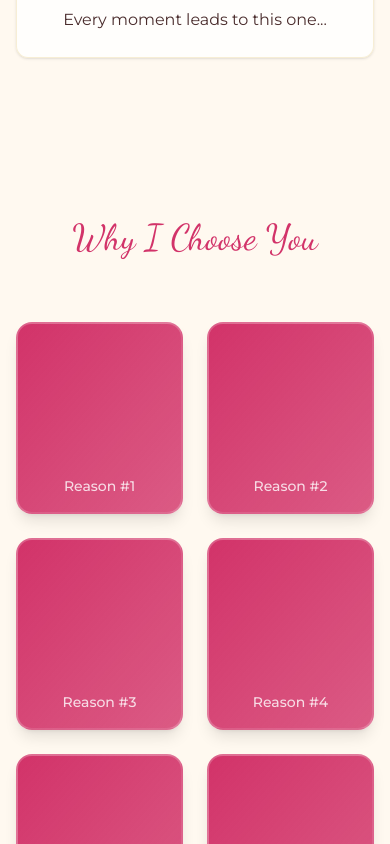
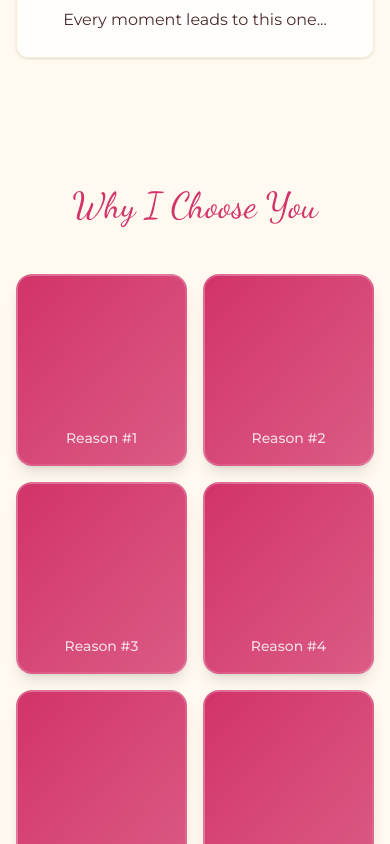
Before and after one commit to Jaymi-01/be-my-val, a Next.js app: page / in a window 390 px wide. Shown: the part 2520-3364 px from the top of the page. Built offline with nearby package versions, Linux system fonts and the light colour scheme; no server answers; some icons are missing.

Commit message:
Adjust Reasons component vertical padding for mobile

```diff
--- a/app/components/Reasons.tsx
+++ b/app/components/Reasons.tsx
@@ -16,11 +16,11 @@ const reasons = [
 
 export function Reasons() {
   return (
-    <section className="py-20 px-4">
+    <section className="py-12 md:py-20 px-4">
       <div className="max-w-5xl mx-auto text-center">
-        <h2 className="text-4xl md:text-5xl text-primary mb-16 font-script">Why I Choose You</h2>
+        <h2 className="text-4xl md:text-5xl text-primary mb-12 md:mb-16 font-script">Why I Choose You</h2>
 
-        <div className="grid grid-cols-2 md:grid-cols-3 gap-6 md:gap-8">
+        <div className="grid grid-cols-2 md:grid-cols-3 gap-4 md:gap-8">
           {reasons.map((reason, index) => (
             <FlipCard key={index} reason={reason} index={index} />
           ))}
```
